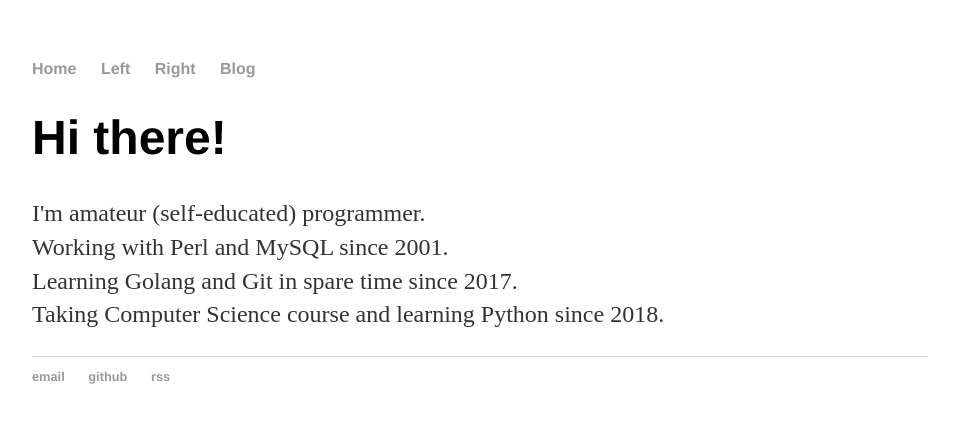
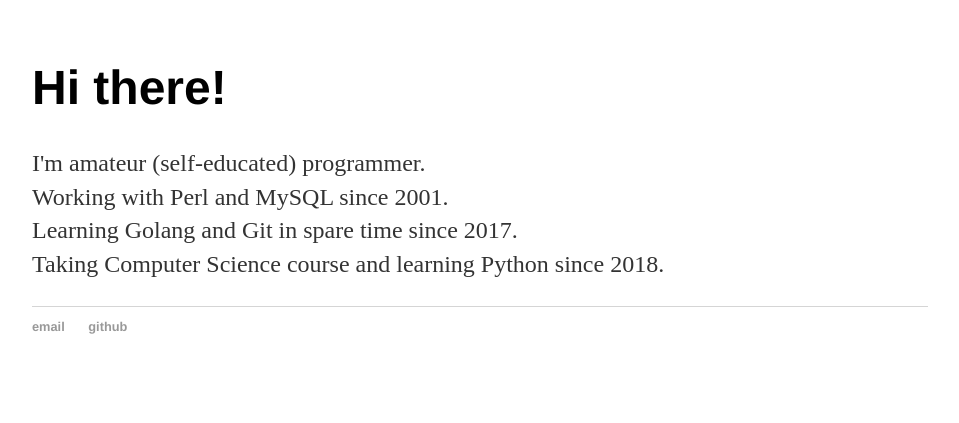
Before and after one commit to aa153/aa153.github.io, a Jekyll site: the page built from index.html, in a window 1280 px wide. Shown: the top 423 px of the page, without its empty margins (160-1119 px from the left). Built offline with Jekyll 4.4.1, drawn with Linux system fonts in a browser that asks for light colours.

Commit message:
Update default.html

```diff
--- a/_layouts/default.html
+++ b/_layouts/default.html
@@ -5,6 +5,7 @@
 	<link rel="stylesheet" type="text/css" href="/css/main.css">
 </head>
 <body>
+	<!--
 	<nav>
 	<ul>
        		<li><a href="/">Home</a></li>
@@ -13,6 +14,7 @@
        		<li><a href="/blog">Blog</a></li>
 	</ul>
 	</nav>
+	-->
 	<div class="container">
 	{{ content }}
 	</div><!-- /.container -->
@@ -20,7 +22,7 @@
 	<ul>
        		<li><a href="mailto:grinevich@gmail.com">email</a></li>
 		<li><a href="https://github.com/agrinevich">github</a></li>
-		<li><a href="https://agrinevich.github.io/blog/atom.xml">rss</a></li>
+		<!-- <li><a href="https://agrinevich.github.io/blog/atom.xml">rss</a></li> -->
 	</ul>
 	</footer>
 </body>
```
